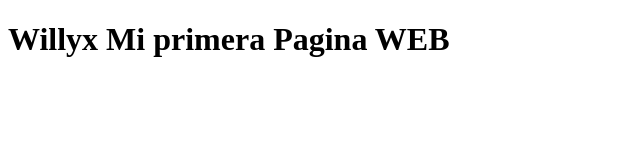
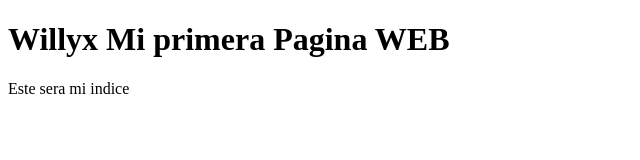
Before and after one commit to williscasta/cursogit, a plain HTML site: page index.html in a window 1280 px wide. Shown: the whole page, without its empty margins (0-640 px from the left). Drawn offline with Linux system fonts and the light colour scheme.

Commit message:
colocamos el section

```diff
--- a/index.html
+++ b/index.html
@@ -5,5 +5,6 @@
 </head>
 <body>
 <h1>  Willyx Mi primera Pagina WEB</h1>
+    <section> Este sera mi indice </section>
 </body>
 </html>
```
